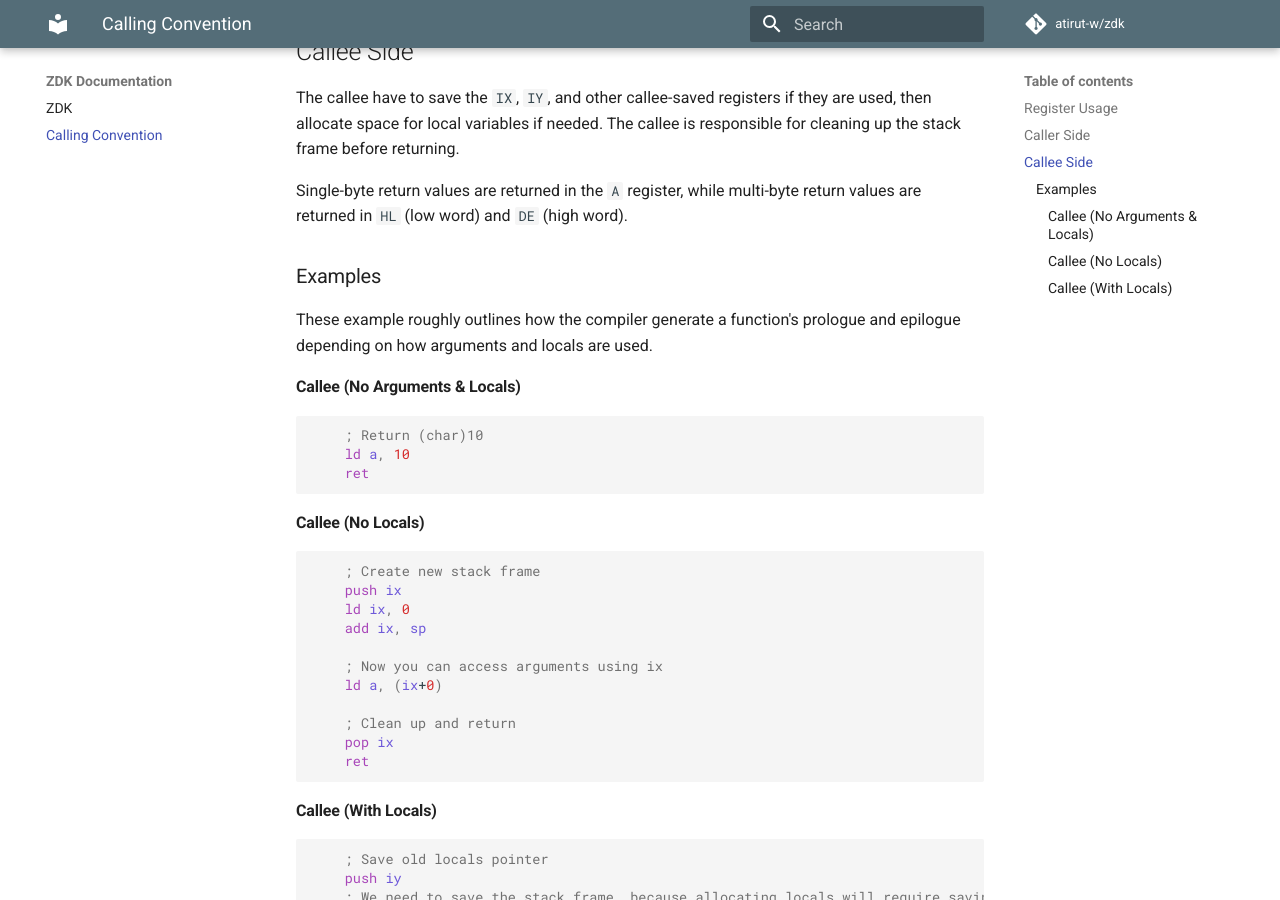
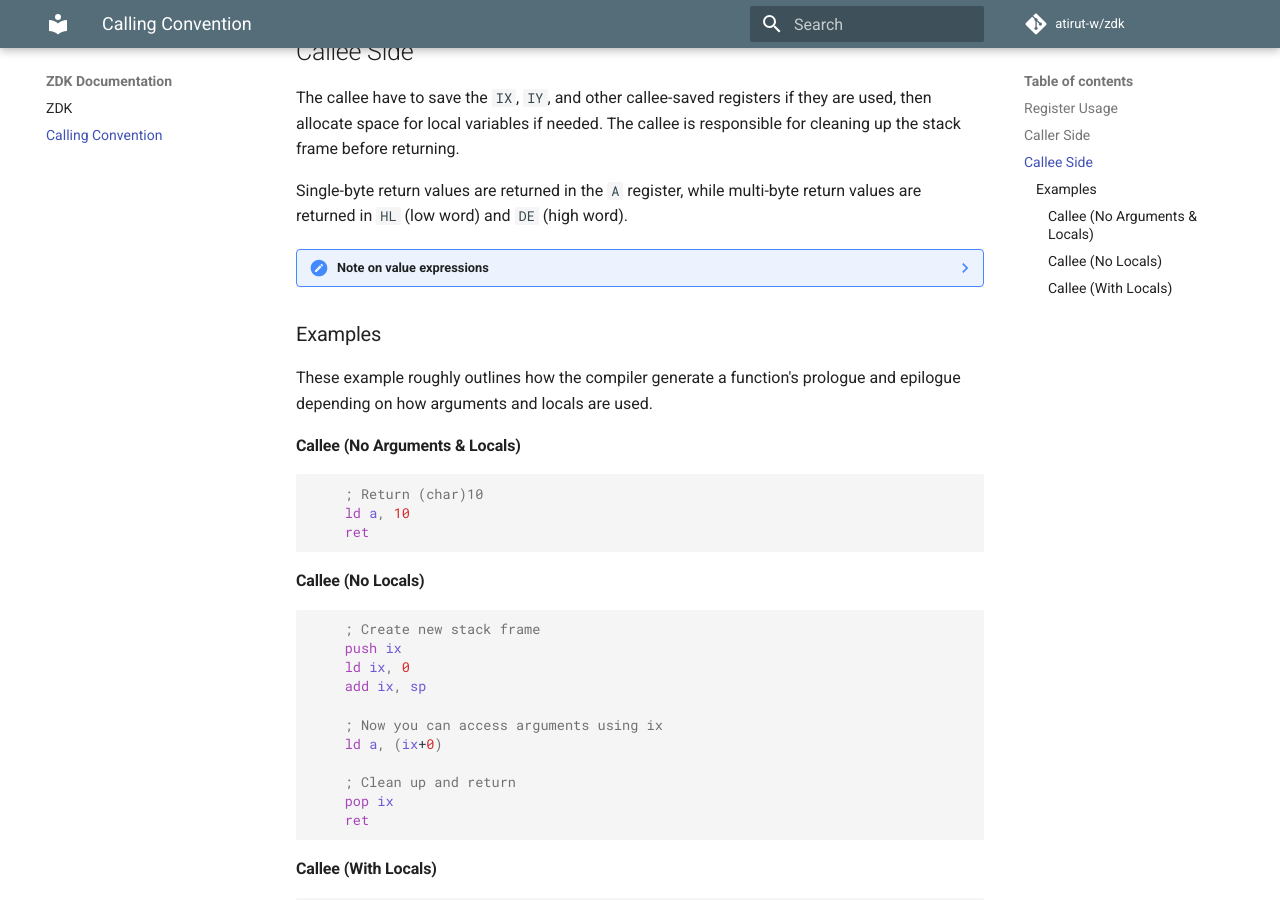
Before and after one commit to atirut-w/zdk, an MkDocs documentation site: the page built from docs/calling-convention.md, in a window 1280 px wide and 900 px high, scrolled down 1027 px. Built offline with MkDocs 1.6.1 and Material for MkDocs 9.7.7, drawn with Linux system fonts in a browser that asks for light colours; comment, search, counter and statistics services are not loaded.

Commit message:
docs: add note on value expressions

```diff
--- a/docs/calling-convention.md
+++ b/docs/calling-convention.md
@@ -24,6 +24,9 @@ When a function is called, the caller must push the arguments to the stack right
 The callee have to save the `IX`, `IY`, and other callee-saved registers if they are used, then allocate space for local variables if needed. The callee is responsible for cleaning up the stack frame before returning.
 
 Single-byte return values are returned in the `A` register, while multi-byte return values are returned in `HL` (low word) and `DE` (high word).
+
+??? note "Note on value expressions"
+    Value expressions are valuated the same way with single-byte values in `A` and so on.
 
 ### Examples
 These example roughly outlines how the compiler generate a function's prologue and epilogue depending on how arguments and locals are used.
--- a/mkdocs.yml
+++ b/mkdocs.yml
@@ -21,3 +21,4 @@ theme:
 markdown_extensions:
   - admonition
   - pymdownx.superfences
+  - pymdownx.details
```
